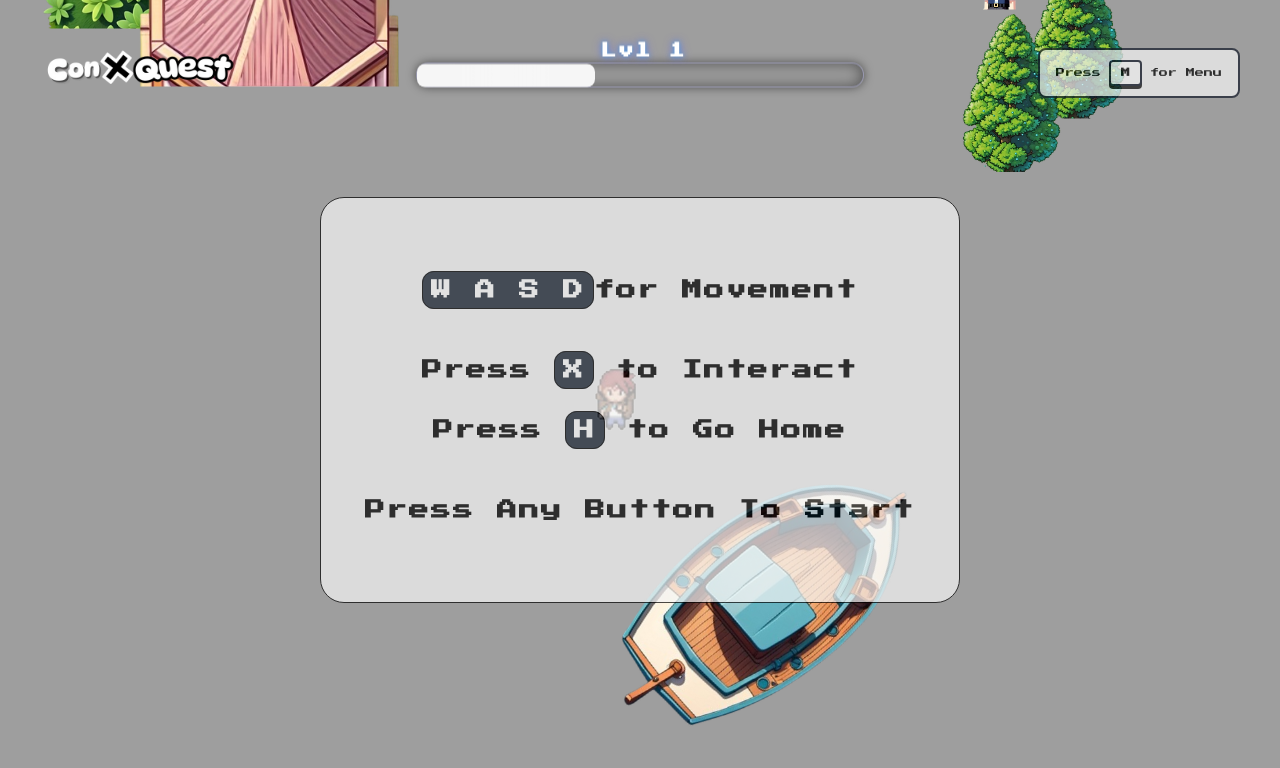
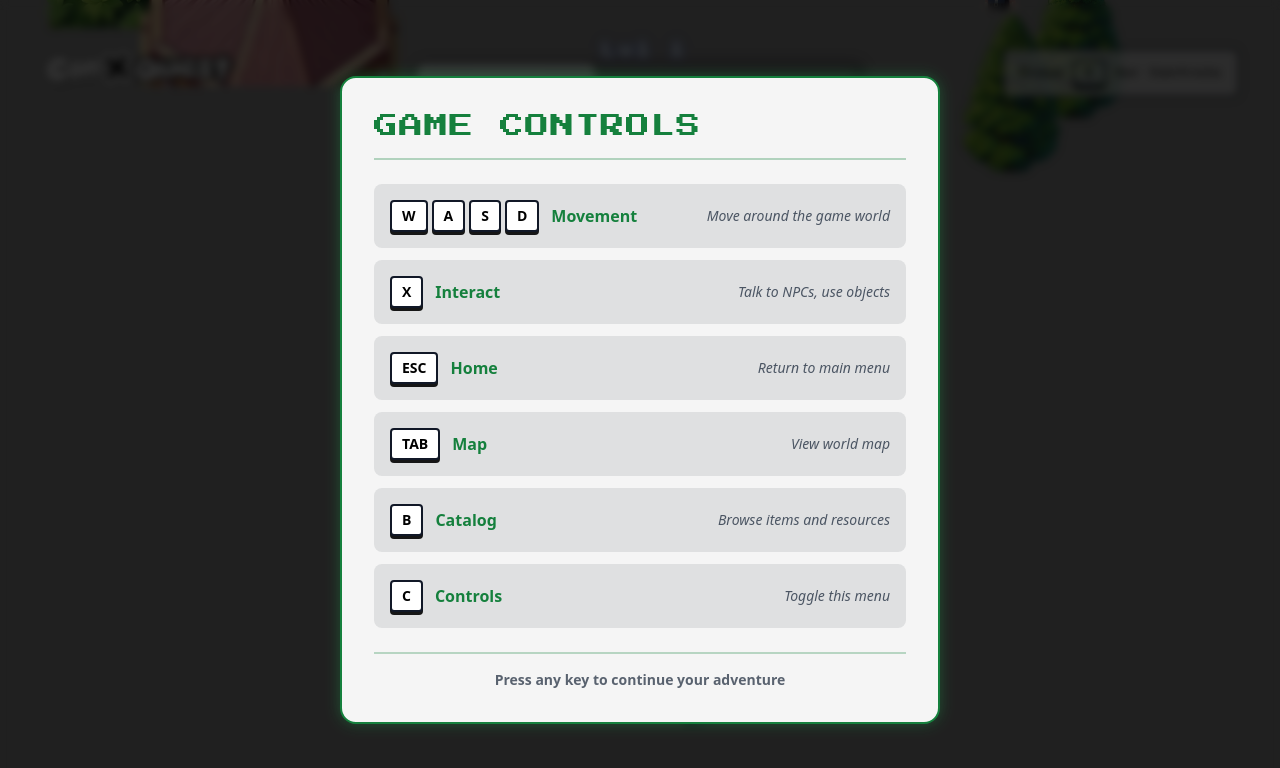
Before and after one commit to Sabick-A/ConxQuest-Revamp, a React (Vite) app: page /map in a window 1280 px wide. Shown: the top 768 px of the page. Built offline with nearby package versions, Linux system fonts and the light colour scheme; a web font is replaced by a local one.

Commit message:
Added Controls

```diff
--- /dev/null
+++ b/src/components/Map/Controls.jsx
@@ -0,0 +1,97 @@
+import React, { useEffect } from 'react';
+import KeyBind from '../common/KeyBind';
+
+const ControlRow = ({ keys, action, description }) => (
+    <div className="flex items-center justify-between gap-4 bg-gray-800 bg-opacity-10 p-4 rounded-lg hover:bg-opacity-20 transition-all">
+        <div className="flex items-center gap-3">
+            {Array.isArray(keys) ? (
+                <div className="flex gap-1">
+                    {keys.map((key, index) => (
+                        <KeyBind key={index}>{key}</KeyBind>
+                    ))}
+                </div>
+            ) : (
+                <KeyBind>{keys}</KeyBind>
+            )}
+            <span className="text-green-700 font-bold">{action}</span>
+        </div>
+        {description && (
+            <span className="text-gray-600 text-sm italic">{description}</span>
+        )}
+    </div>
+);
+
+const Controls = ({ onClose }) => {
+    useEffect(() => {
+        const handleKeyPress = (e) => {
+            e.preventDefault();
+            onClose();
+        };
+
+        window.addEventListener('keydown', handleKeyPress);
+        return () => window.removeEventListener('keydown', handleKeyPress);
+    }, [onClose]);
+
+    const controls = [
+        {
+            keys: ['W', 'A', 'S', 'D'],
+            action: 'Movement',
+            description: 'Move around the game world'
+        },
+        {
+            keys: 'X',
+            action: 'Interact',
+            description: 'Talk to NPCs, use objects'
+        },
+        {
+            keys: 'ESC',
+            action: 'Home',
+            description: 'Return to main menu'
+        },
+        {
+            keys: 'TAB',
+            action: 'Map',
+            description: 'View world map'
+        },
+        {
+            keys: 'B',
+            action: 'Catalog',
+            description: 'Browse items and resources'
+        },
+        {
+            keys: 'C',
+            action: 'Controls',
+            description: 'Toggle this menu'
+        }
+    ];
+
+    return (
+        <div className="fixed inset-0 bg-black bg-opacity-80 backdrop-blur-sm flex items-center justify-center z-50">
+            <div className="bg-whitesmoke p-8 rounded-2xl w-[600px] relative border-2 border-green-700 shadow-[0_0_15px_rgba(34,197,94,0.3)]">
+                {/* Header */}
+                <div className="flex justify-between items-center mb-6 pb-4 border-b-2 border-green-700 border-opacity-30">
+                    <h2 className="text-2xl text-green-700 font-game tracking-wider">GAME CONTROLS</h2>
+                </div>
+
+                {/* Controls Grid */}
+                <div className="space-y-3">
+                    {controls.map((control, index) => (
+                        <ControlRow
+                            key={index}
+                            keys={control.keys}
+                            action={control.action}
+                            description={control.description}
+                        />
+                    ))}
+                </div>
+
+                {/* Footer */}
+                <div className="mt-6 pt-4 border-t-2 border-green-700  font-bold animate-pulse border-opacity-30 text-center text-sm text-gray-600">
+                    Press any key to continue your adventure
+                </div>
+            </div>
+        </div>
+    );
+};
+
+export default Controls;
--- a/src/components/Map/HomeBtn.jsx
+++ /dev/null
@@ -1,54 +0,0 @@
-import React from "react";
-import styled from "styled-components";
-import { House } from "lucide-react";
-import { Link } from "react-router-dom";
-
-const HomeBtnWrapper = styled.div`
-    button {
-        display: flex;
-        height: 3em;
-        width: 100px;
-        align-items: center;
-        justify-content: center;
-        background-color: #eeeeee4b;
-        border-radius: 10px;
-        letter-spacing: 1px;
-        padding:5px;
-        transition: all 0.2s linear;
-        cursor: pointer;
-        border: solid 1px  black;
-        background: #fff;
-    }
-
-    button > svg {
-        margin-right: 5px;
-        margin-left: 5px;
-        font-size: 20px;
-        transition: all 0.4s ease-in;
-    }
-
-    button:hover > svg {
-        font-size: 1.2em;
-        transform: translateX(-5px);
-    }
-
-    button:hover {
-        box-shadow: 6px 6px 25px #d1d1d1, -6px -6px 25px #ffffff;
-        transform: translateY(-2px);
-    }
-`;
-
-function HomeBtn() {
-    return (
-        <Link to="/" className="absolute top-10 left-5">
-            <HomeBtnWrapper>
-                <button>
-                <svg xmlns="http://www.w3.org/2000/svg" viewBox="0 0 122.88 107.27"><path d="M22.48 0h77.92c6.15 0 11.75 2.53 15.82 6.6 4.11 4.11 6.67 9.8 6.67 16.06v61.96c0 6.26-2.55 11.94-6.67 16.06-4.07 4.07-9.67 6.6-15.82 6.6H22.48c-6.15 0-11.75-2.53-15.82-6.6C2.55 96.56 0 90.88 0 84.62V22.65C0 16.39 2.55 10.7 6.66 6.59 10.73 2.53 16.33 0 22.48 0zm20.86 28.62h11.68v13.21h12.79V28.62h11.73v37.84H67.81V51.13H55.02v15.33H43.34V28.62zm-38.8 47.6c.79 3.18 2.34 6.02 4.44 8.29 3.09 3.33 7.35 5.4 12.05 5.4h80.83c.19 0 .38 0 .57-.01l1.15-.08c4.01-.44 7.62-2.39 10.33-5.31 2.1-2.26 3.65-5.1 4.44-8.28V22.65c0-4.85-2-9.28-5.21-12.49a17.95 17.95 0 00-12.73-5.28H22.48c-4.97 0-9.48 2.02-12.73 5.28-3.22 3.22-5.21 7.64-5.21 12.49v53.57z"/></svg>
-                    <span className="font-bold">Home</span>
-                </button>
-            </HomeBtnWrapper>
-        </Link>
-    );
-}
-
-export default HomeBtn;
--- a/src/components/Map/InfoBtn.jsx
+++ b/src/components/Map/InfoBtn.jsx
@@ -8,9 +8,9 @@ function InfoBtn() {
       <button className="group font-game text-[9px] opacity-70 hover:opacity-90 relative bg-whitesmoke hover:bg-blue-50 border-2 border-gray-900 rounded-lg px-4 py-2.5 font-medium transition-all duration-150 ease-[cubic-bezier(0.34,1.56,0.64,1)]  active:translate-y-1 active:shadow-none focus:outline-none focus:ring-4 focus:ring-gray-300 inline-flex items-center gap-2">
         Press
         <span className="border-2 border-gray-900 text-[9px] bg-white rounded-[4px] px-2.5 py-1 font-bold shadow-[0_3px_0_rgba(0,0,0,0.9)] group-hover:shadow-[0_4px_0_rgba(0,0,0,0.9)] group-active:shadow-[0_1px_0_rgba(0,0,0,0.9)] transition-all duration-150">
-          M
+          C
         </span>
-        for Menu
+        for Controls
       </button>
     </Link>
   );
--- a/src/components/Map/Navbar.jsx
+++ b/src/components/Map/Navbar.jsx
@@ -1,5 +1,4 @@
 import React from "react";
-import HomeBtn from "./HomeBtn";
 import InfoBtn from "./InfoBtn";
 import ProgressBar from "./ProgressBar";
 import logo2 from "../../assets/images/common/logo2.png";
--- a/src/components/Map/StartInfo.jsx
+++ /dev/null
@@ -1,14 +0,0 @@
-import React from "react";
-
-function StartInfo() {
-    return (
-        <div id="start" className="absolute top-1/2 left-1/2 transform -translate-x-1/2 -translate-y-1/2 text-center border leading-loose border-black bg-whitesmoke py-16 w-1/2 text-xl leading- tracking-widest font-bold rounded-3xl opacity-70 transition-opacity duration-700 ease-out font-game">
-            <p className="my-2"><span className="border border-black bg-gray-800 p-2 text-white rounded-xl">W A S D</span>for Movement</p>
-            <p className="my-2 mt-10">Press <span className="border border-black bg-gray-800 p-2 text-white rounded-xl">X</span> to Interact</p>
-            <p className="my-2 mt-5">Press <span className="border border-black bg-gray-800 p-2 text-white rounded-xl">H</span> to Go Home</p>
-            <p className="my-2 mt-10">Press Any Button To Start</p>
-        </div>
-    );
-}
-
-export default StartInfo;
--- /dev/null
+++ b/src/components/common/KeyBind.jsx
@@ -0,0 +1,9 @@
+import React from 'react';
+
+const KeyBind = ({ children }) => (
+    <span className="border-2 border-gray-900 text-sm bg-white rounded-[4px] px-2.5 py-1 font-bold shadow-[0_3px_0_rgba(0,0,0,0.9)] group-hover:shadow-[0_4px_0_rgba(0,0,0,0.9)] group-active:shadow-[0_1px_0_rgba(0,0,0,0.9)] transition-all duration-150">
+        {children}
+    </span>
+);
+
+export default KeyBind;
--- a/src/hooks/useKeyboard.js
+++ b/src/hooks/useKeyboard.js
@@ -10,6 +10,8 @@ export const useKeyboard = () => {
         s: { pressed: false },
         d: { pressed: false },
         x: { pressed: false },
+        Escape: { pressed: false },
+        c: { pressed: false }
     });
     const animationIdRef = useRef();
 
@@ -21,20 +23,20 @@ export const useKeyboard = () => {
     }, [navigate]);
 
     const handleKeyDown = useCallback((e) => {
-        const key = e.key.toLowerCase();
+        const key = e.key;
         if (keys.current[key] !== undefined) {
             keys.current[key].pressed = true;
-            if (key !== "x") {
+            if (key !== "x" && key !== "Escape") {
                 lastKey.current = key;
             }
         }
-        if(key === "h") {
+        if(key === "Escape") {
             cleanupAndNavigate();
         }
     }, [cleanupAndNavigate]);
 
     const handleKeyUp = useCallback((e) => {
-        const key = e.key.toLowerCase();
+        const key = e.key;
         if (keys.current[key] !== undefined) {
             keys.current[key].pressed = false;
         }
--- a/src/pages/Map.jsx
+++ b/src/pages/Map.jsx
@@ -8,17 +8,17 @@ import {
 import { useKeyboard } from "../hooks/useKeyboard";
 import Loader from "../components/Map/Loader/Loader";
 import XBtn from "../components/Map/XBtn";
-import StartInfo from "../components/Map/StartInfo";
 import Navbar from "../components/Map/Navbar";
+import Controls from "../components/Map/Controls";
 
 function Canvas() {
     const [loading, setLoading] = useState(true);
     const [fadeOut, setFadeOut] = useState(false);
     const [xButton, setXButton] = useState(false);
-    const [showStartInfo,setShowStartInfo]=useState(true);
     const [playerPosition, setPlayerPosition] = useState({ x: 0, y: 0 });
     const [imagesLoaded, setImagesLoaded] = useState(false);
     const [minLoadingComplete, setMinLoadingComplete] = useState(false);
+    const [showControls, setShowControls] = useState(true);
     const canvasRef = useRef(null);
     const contextRef = useRef(null);
 
@@ -166,7 +166,7 @@ function Canvas() {
         ];
 
         const animate = (state) => {
-            if (!state.isAnimating) return;
+            if (!state.isAnimating ) return;
 
             contextRef.current.clearRect(0, 0, canvas.width, canvas.height);
             const teleportActivated = updateGameLogic(
@@ -226,26 +226,37 @@ function Canvas() {
         }
     }, [imagesLoaded, minLoadingComplete]);
 
+
     useEffect(() => {
-        const handleKeyPress = () => {
-            setShowStartInfo(false);
+        const checkMenuKey = () => {
+            if (keys.current.c.pressed) {
+                keys.current.c.pressed = false; // Reset to prevent multiple toggles
+                setShowControls(true);
+            }
+            requestAnimationFrame(checkMenuKey);
+        };
+        const animationId = requestAnimationFrame(checkMenuKey);
+        return () => cancelAnimationFrame(animationId);
+    }, [keys]);
+
+    useEffect(() => {
+        const handleInitialKeyPress = (e) => {
+            setShowControls(false);
+            // Remove the event listener after first key press
+            window.removeEventListener('keydown', handleInitialKeyPress);
         };
 
-        window.addEventListener("keydown", handleKeyPress);
-
-        return () => {
-            window.removeEventListener("keydown", handleKeyPress);
-        };
+        window.addEventListener('keydown', handleInitialKeyPress);
+        return () => window.removeEventListener('keydown', handleInitialKeyPress);
     }, []);
 
     return (
         <>
             {loading && <Loader fadeOut={fadeOut} />}
-            {!loading && showStartInfo && <StartInfo/>}
-            {!loading && <Navbar/>}
-            <canvas ref={canvasRef}></canvas>
+            <canvas ref={canvasRef} />
             {xButton && <XBtn position={playerPosition} />}
-
+            {!loading && <Navbar />}
+            {!loading && showControls && <Controls onClose={() => setShowControls(false)} />}
         </>
     );
 }
--- a/src/utils/Map/canvasHelpers.js
+++ b/src/utils/Map/canvasHelpers.js
@@ -119,6 +119,8 @@ export function checkXButtonStatus(player,teleports,interacts){
     movables
 ) => {
     player.moving = false;
+    if (!lastKey || !directions[lastKey]) return;
+
     if (keys[lastKey]?.pressed) {
         player.moving = true;
         const { axis, delta, image, offset } = directions[lastKey];
```
